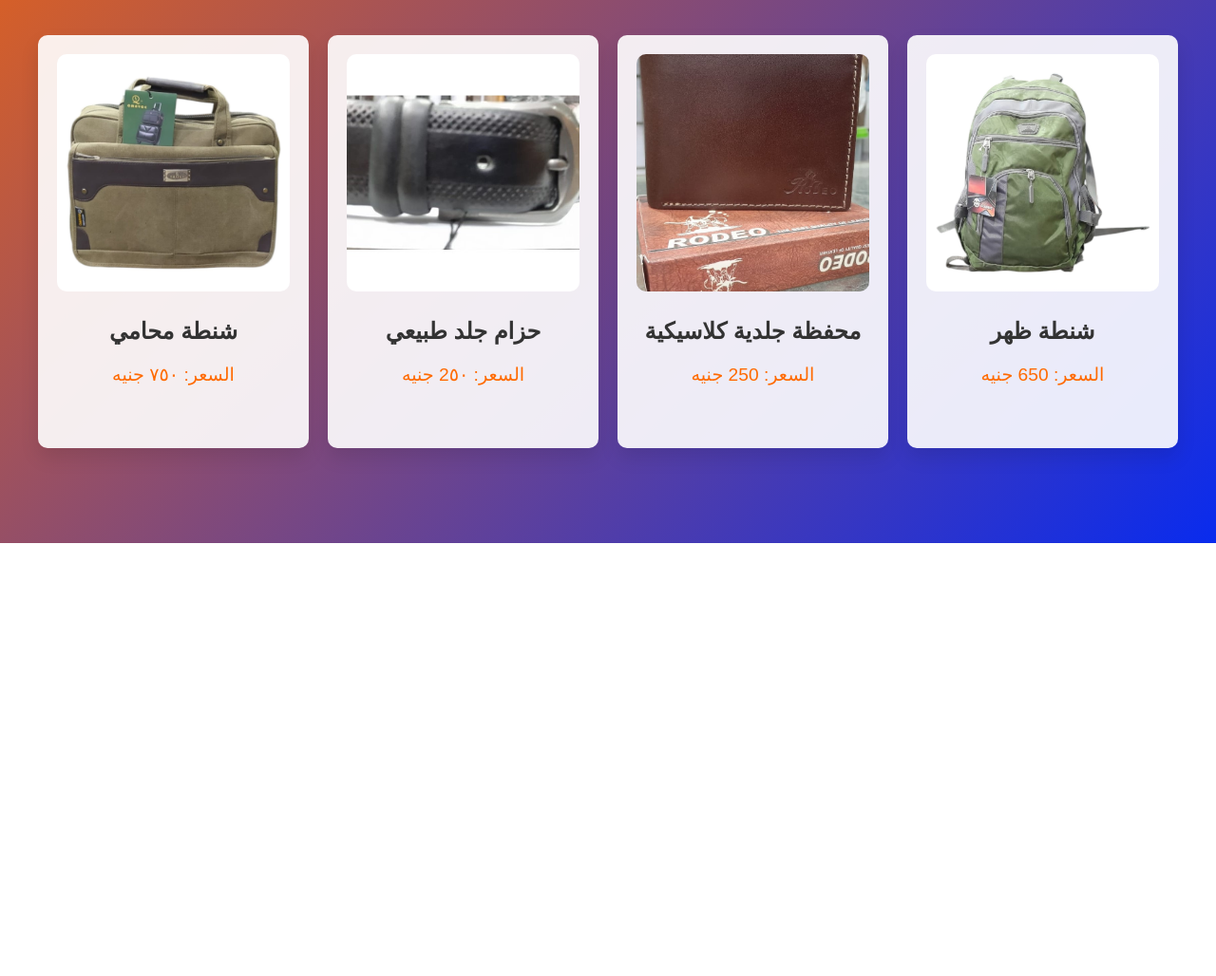
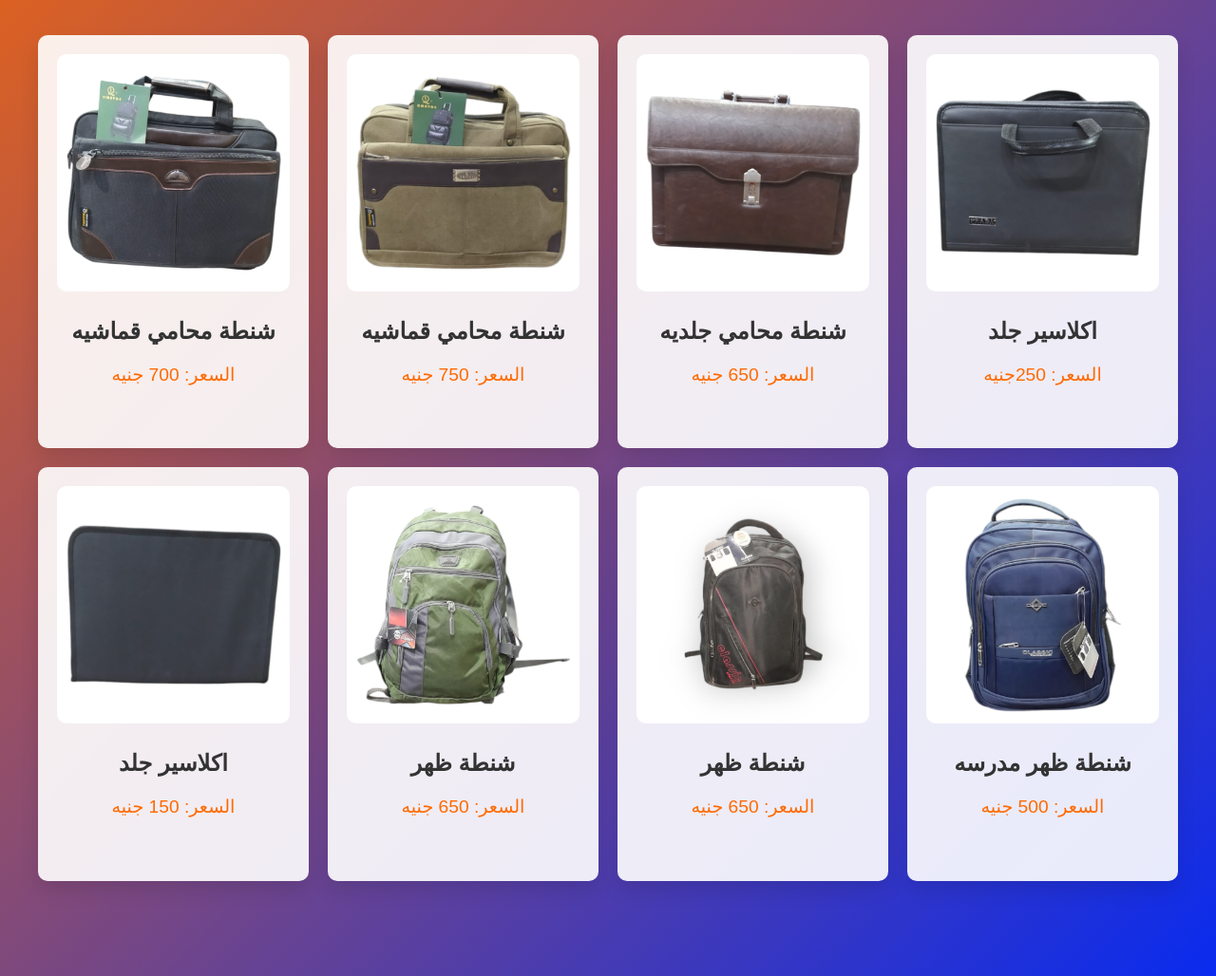
Before and after one commit to abdomohamed437/elnawasany-skin, a plain HTML site: page index.html in a window 1280 px wide. Shown: the part 383-1411 px from the top of the page at 95% size. Before the commit the page ends 955 px from the top, so only its background shows below. Drawn offline with Linux system fonts and the light colour scheme.

Commit message:
Update index.html
Signed-off-by: abdomohamed437 <abdoaic7@gmail.com>

```diff
--- a/index.html
+++ b/index.html
@@ -28,29 +28,46 @@
         <div class="product-container">
             <!-- المنتج 1 -->
            <div class="product">
+            <img src="شنطه1.jpg" alt="شنطة جلد">
+            <h3>شنطة محامي قماشيه</h3>
+            <p>السعر: 700 جنيه</p>
+        </div>
+        <div class="product">
             <img src="شنطه2.jpg" alt="شنطة جلد">
-                <h3>شنطة  محامي </h3>
-                <p>السعر: ٧٥٠ جنيه</p>
+            <h3>شنطة محامي قماشيه</h3>
+            <p>السعر: 750 جنيه</p>
         </div>
-
-            <!-- المنتج 2 -->
         <div class="product">
-                <img src="belt1.jpg" alt="حزام جلد">
-                <h3>حزام جلد طبيعي</h3>
-                <p>السعر: 2٥٠ جنيه</p>
+            <img src="شنطه3.jpg" alt="شنطة جلد">
+            <h3>شنطة محامي جلديه</h3>
+            <p>السعر: 650 جنيه</p>
         </div>
-
-            <!-- المنتج 3 -->
         <div class="product">
-                <img src="محفظه13.jpg" alt="محفظة جلد">
-                <h3>محفظة جلدية كلاسيكية</h3>
-                <p>السعر: 250 جنيه</p>
+            <img src="شنطه4.jpg" alt="شنطة جلد">
+            <h3>اكلاسير جلد </h3>
+            <p>السعر: 250جنيه</p>
+        </div>
+        <div class="product">
+            <img src="شنطه5.jpg" alt="شنطة جلد">
+            <h3>اكلاسير جلد</h3>
+            <p>السعر: 150 جنيه</p>
         </div>
         <div class="product">
             <img src="شنطه6.jpg" alt="شنطة جلد">
             <h3>شنطة ظهر</h3>
             <p>السعر: 650 جنيه</p>
         </div>
+        <div class="product">
+            <img src="شنطه7.jpg" alt="شنطة جلد">
+            <h3>شنطة ظهر</h3>
+            <p>السعر: 650 جنيه</p>
+        </div>
+        <div class="product">
+            <img src="شنطه8.jpg" alt="شنطة جلد">
+            <h3>شنطة ظهر مدرسه</h3>
+            <p>السعر: 500 جنيه</p>
+        </div>
+
             <!-- المزيد من المنتجات هنا -->
         </div>
     </section>
```
Lines whose indentation alone changed are shown as unchanged.
